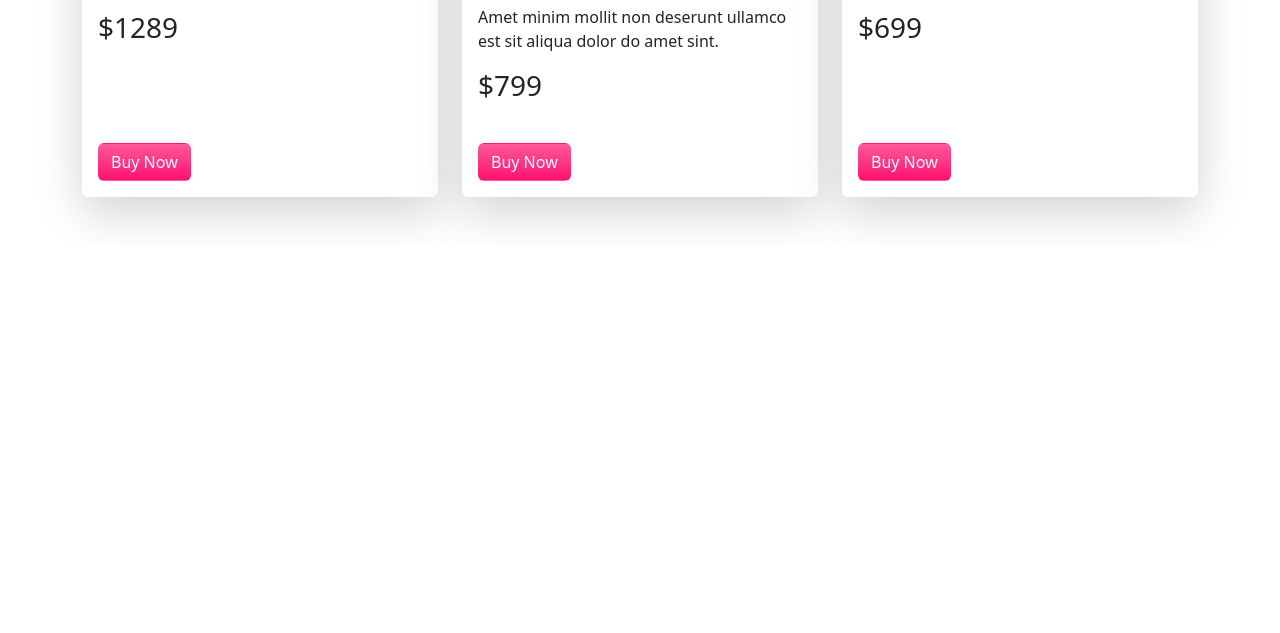
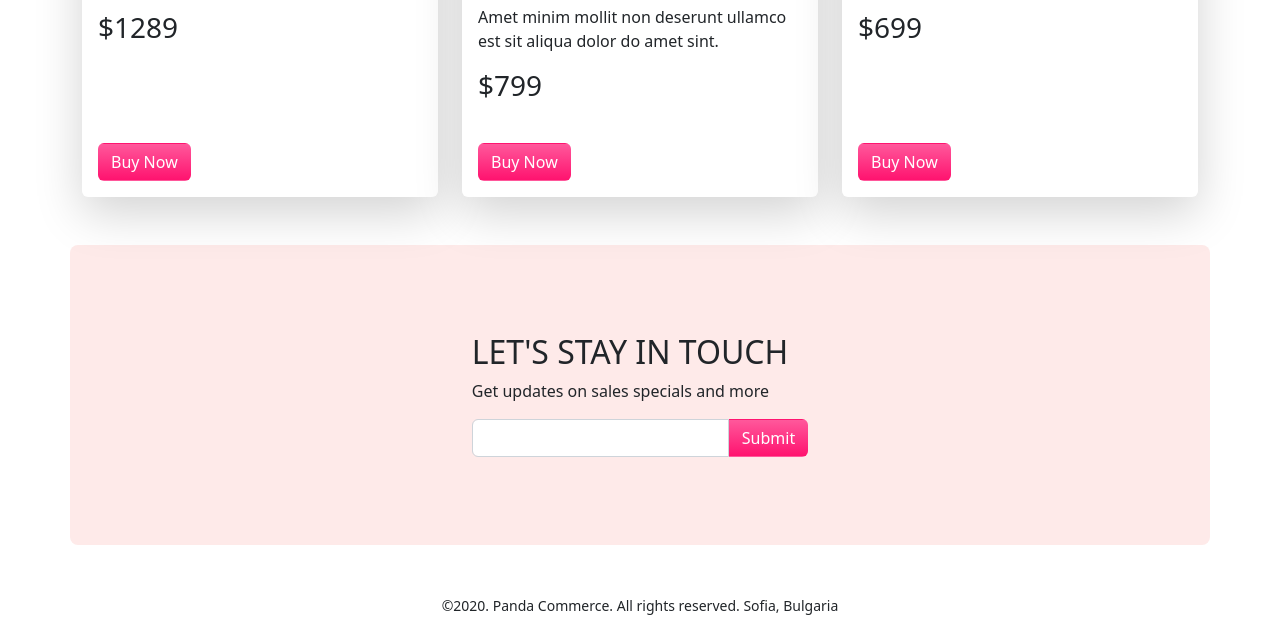
Before and after one commit to Sk-Monir/Panda-commerce-BootStrap-5, a plain HTML site: page index.html in a window 1280 px wide. Shown: the part 1934-2567 px from the top of the page. Before the commit the page ends 2179 px from the top, so only its background shows below. Drawn offline with nearby package versions, Linux system fonts and the light colour scheme.

Commit message:
Project finish

```diff
--- a/css/style.css
+++ b/css/style.css
@@ -38,3 +38,9 @@
     width:100px;
 }
 /* Cetagoroes section End*/
+/* subscribe section css start */
+#subscribe_sec .container{
+    height: 300px;
+    background-color:#FEEAE9 ;
+}
+/* subscribe section css End */
--- a/index.html
+++ b/index.html
@@ -30,16 +30,16 @@
               <div class="collapse navbar-collapse" id="navbarSupportedContent">
                 <ul class="navbar-nav me-auto mb-2 mb-lg-0">
                   <li class="nav-item">
-                    <a class="nav-link active" aria-current="page" href="#">Home</a>
+                    <a class="nav-link active" aria-current="page" href="index.html">Home</a>
                   </li>
                   <li class="nav-item">
-                    <a class="nav-link" href="#">Shoes</a>
+                    <a class="nav-link" href="#shoes_sec">Shoes</a>
                   </li>
                   <li class="nav-item">
-                    <a class="nav-link" href="#">Backpack</a>
+                    <a class="nav-link" href="#Backpack_sec">Backpack</a>
                   </li>
                   <li class="nav-item">
-                    <a class="nav-link" href="#">Subscribe</a>
+                    <a class="nav-link" href="#subscribe_sec">Subscribe</a>
                   </li>
                 </ul>
 
@@ -239,9 +239,25 @@
           </div>
       </section>
       <!-- Backpacks Section End -->
+      <!-- Subscribe section start -->
+      <section id="subscribe_sec">
+        <div class="container d-flex rounded-3 justify-content-center align-items-center">
+          <div>
+            <h2 >LET'S STAY IN TOUCH</h2>
+            <p>Get updates on sales specials and more</p>
+            <form class="d-flex">
+                <input type="email" class="form-control rounded-0 rounded-start " id="exampleInputEmail1" aria-describedby="emailHelp">
+                <button type="submit" class="btn btn-danger-buy_now rounded-0 rounded-end">Submit</button>
+            </form>
+          </div>
+        </div>
+      </section>
+      <!-- Subscribe section End -->
 
     </main>
-
+<footer class="mt-5 text-center">
+   <p><small>©2020. Panda Commerce. All rights reserved. Sofia, Bulgaria</small></p>
+</footer>
     <!-- bootstrap js start -->
     <script src="js/bootstrap.min.js"></script>
     <!-- bootstrap js End -->
```
